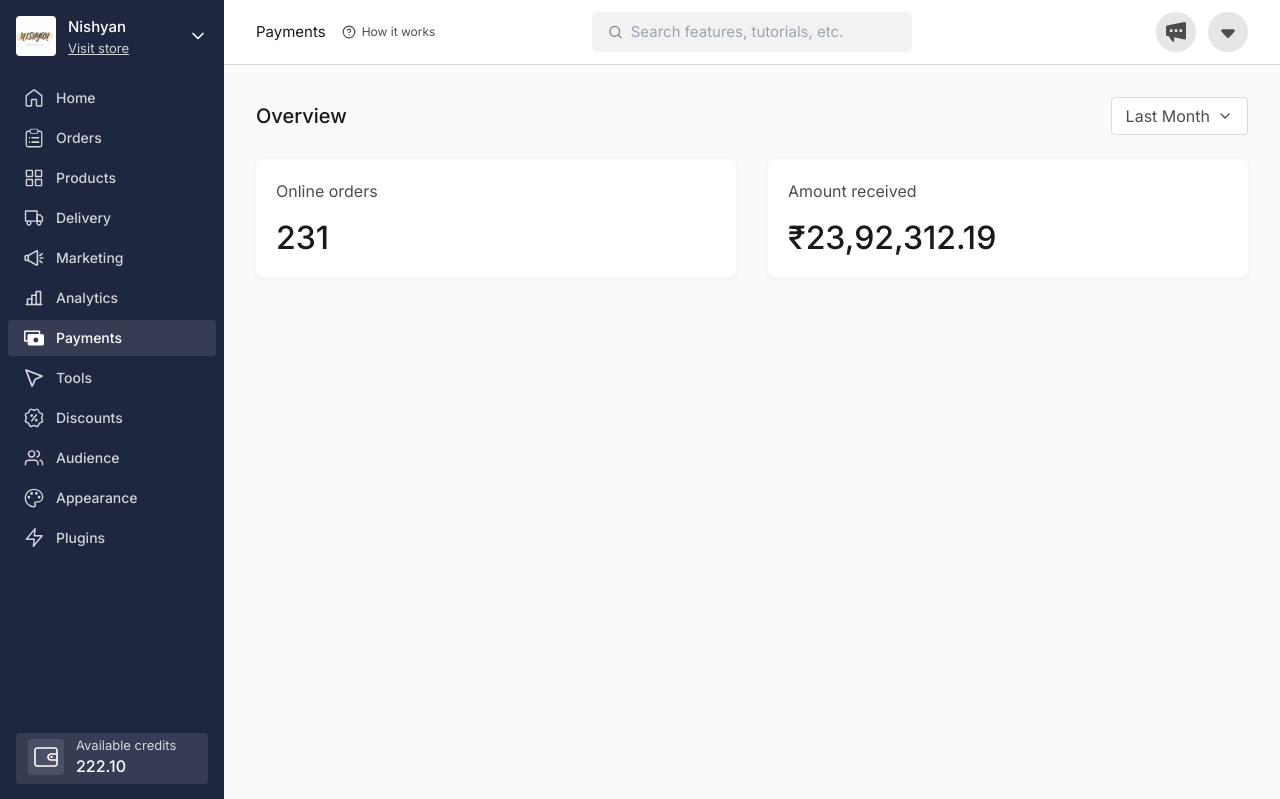
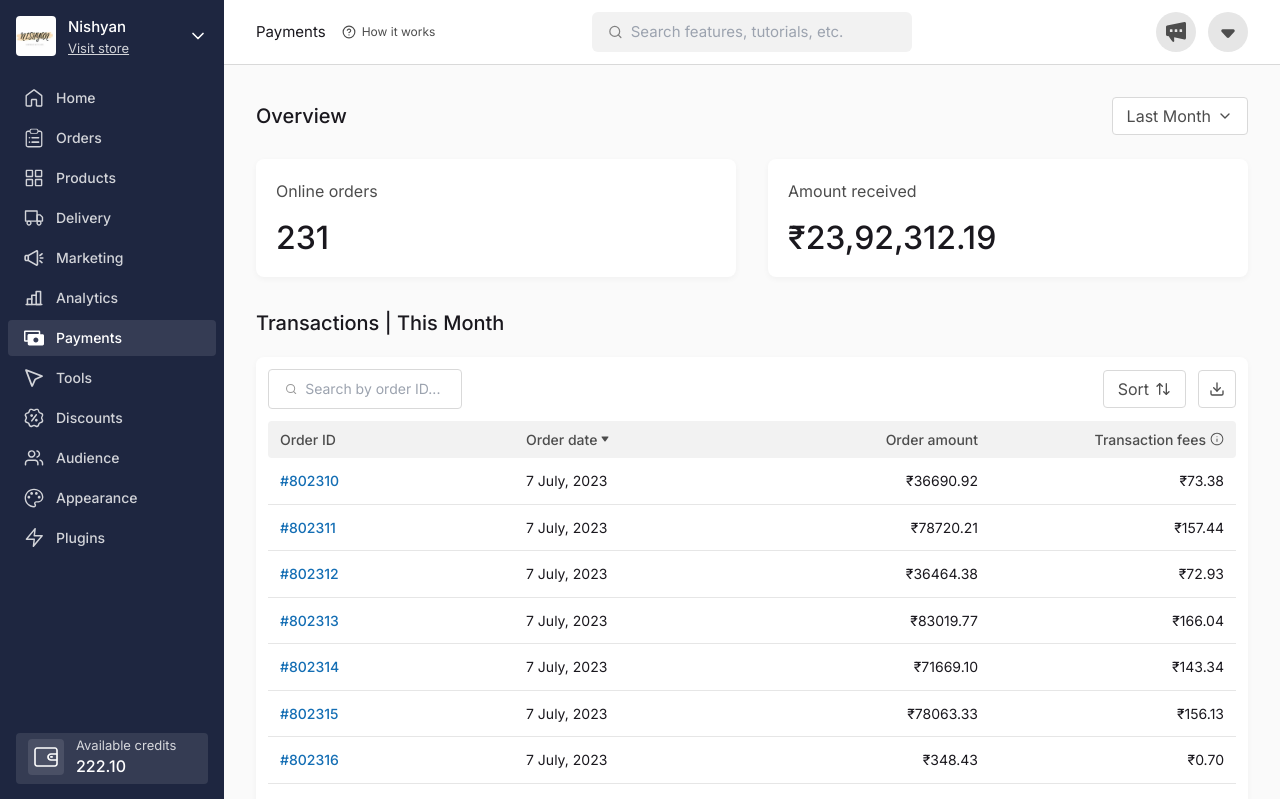
Before and after one commit to ChhikaraBRUH/dukaan-assignment, a Next.js app: page / in a window 1280 px wide. Shown: the top 799 px of the page. Built offline with nearby package versions, Linux system fonts and the light colour scheme.

Commit message:
feat: add Transactions Table component

```diff
--- a/src/app/page.tsx
+++ b/src/app/page.tsx
@@ -1,17 +1,20 @@
 import Header from "@/components/header";
 import Overview from "@/components/overview";
 import Sidebar from "@/components/sidebar";
+import Transactions from "@/components/transactions";
 
 export default function Home() {
   return (
     <div className="flex flex-row">
       <Sidebar />
 
-      <div className="flex w-full flex-1 flex-col gap-8 bg-[#fafafa]">
+      <div className="flex w-full flex-1 flex-col gap-8 bg-[#fafafa] pb-8">
         <Header />
 
         <div className="flex w-full flex-col gap-8 px-8">
           <Overview />
+
+          <Transactions />
         </div>
       </div>
     </div>
--- a/src/components/icons.tsx
+++ b/src/components/icons.tsx
@@ -176,8 +176,8 @@ export const sidebarIcons = {
       xmlns="http://www.w3.org/2000/svg"
     >
       <path
-        fill-rule="evenodd"
-        clip-rule="evenodd"
+        fillRule="evenodd"
+        clipRule="evenodd"
         d="M3.75 13.75H1.47727C0.661397 13.75 0 13.1904 0 12.5V3.75C0 3.05964 0.661397 2.5 1.47727 2.5H14.7727C15.5886 2.5 16.25 3.05964 16.25 3.75L16.25 6.25H18.5227C19.3386 6.25 20 6.8796 20 7.65625V16.0938C20 16.8704 19.3386 17.5 18.5227 17.5H5.22727C4.4114 17.5 3.75 16.8704 3.75 16.0938V13.75ZM5 6C4.17157 6 3.5 6.67157 3.5 7.5V12.25H1.5V4H14.75L14.75 6H5ZM11.875 14.375C13.2557 14.375 14.375 13.2557 14.375 11.875C14.375 10.4943 13.2557 9.375 11.875 9.375C10.4943 9.375 9.375 10.4943 9.375 11.875C9.375 13.2557 10.4943 14.375 11.875 14.375Z"
         fill="white"
       />
@@ -390,4 +390,53 @@ export const icons = {
       </defs>
     </svg>
   ),
+  FilledChevronDown: () => (
+    <svg
+      xmlns="http://www.w3.org/2000/svg"
+      width="8"
+      height="8"
+      viewBox="0 0 8 8"
+      fill="none"
+    >
+      <path
+        d="M3.43025 6.23409L0.606918 2.3286C0.548707 2.24507 0.517907 2.15037 0.517581 2.05392C0.517255 1.95746 0.547415 1.86262 0.60506 1.77882C0.662705 1.69502 0.745826 1.62519 0.846154 1.57627C0.946481 1.52736 1.06052 1.50106 1.17692 1.5H6.82358C6.93998 1.50106 7.05402 1.52736 7.15435 1.57627C7.25468 1.62519 7.3378 1.69502 7.39544 1.77882C7.45309 1.86262 7.48325 1.95746 7.48292 2.05392C7.4826 2.15037 7.45179 2.24507 7.39358 2.3286L4.57025 6.23409C4.51083 6.31526 4.42716 6.38238 4.32732 6.42895C4.22747 6.47553 4.11483 6.5 4.00025 6.5C3.88567 6.5 3.77303 6.47553 3.67319 6.42895C3.57334 6.38238 3.48967 6.31526 3.43025 6.23409Z"
+        fill="#4D4D4D"
+      />
+    </svg>
+  ),
+  InfoCircle: () => (
+    <svg
+      xmlns="http://www.w3.org/2000/svg"
+      width="14"
+      height="14"
+      viewBox="0 0 14 14"
+      fill="none"
+    >
+      <g clipPath="url(#clip0_0_5817)">
+        <path
+          fillRule="evenodd"
+          clipRule="evenodd"
+          d="M7.0002 1.63353C4.03627 1.63353 1.63353 4.03627 1.63353 7.0002C1.63353 9.96412 4.03627 12.3669 7.0002 12.3669C9.96412 12.3669 12.3669 9.96412 12.3669 7.0002C12.3669 4.03627 9.96412 1.63353 7.0002 1.63353ZM0.700195 7.0002C0.700195 3.5208 3.5208 0.700195 7.0002 0.700195C10.4796 0.700195 13.3002 3.5208 13.3002 7.0002C13.3002 10.4796 10.4796 13.3002 7.0002 13.3002C3.5208 13.3002 0.700195 10.4796 0.700195 7.0002Z"
+          fill="#4D4D4D"
+        />
+        <path
+          fillRule="evenodd"
+          clipRule="evenodd"
+          d="M7.00019 6.62382C7.25793 6.62382 7.46686 6.83276 7.46686 7.09049L7.46687 9.44604C7.46687 9.70377 7.25794 9.9127 7.00021 9.9127C6.74247 9.9127 6.53354 9.70377 6.53354 9.44604L6.53353 7.09049C6.53353 6.83276 6.74246 6.62382 7.00019 6.62382Z"
+          fill="#4D4D4D"
+        />
+        <path
+          fillRule="evenodd"
+          clipRule="evenodd"
+          d="M7.52801 4.75852C7.52801 5.05002 7.29171 5.28633 7.00021 5.28633C6.70871 5.28633 6.4724 5.05002 6.4724 4.75852C6.4724 4.46702 6.70871 4.23072 7.00021 4.23072C7.29171 4.23072 7.52801 4.46702 7.52801 4.75852Z"
+          fill="#4D4D4D"
+        />
+      </g>
+      <defs>
+        <clipPath id="clip0_0_5817">
+          <rect width="14" height="14" fill="white" />
+        </clipPath>
+      </defs>
+    </svg>
+  ),
 };
--- a/src/components/overview/index.tsx
+++ b/src/components/overview/index.tsx
@@ -1,3 +1,4 @@
+import Button from "@/components/ui/Button";
 import { ChevronDownIcon } from "lucide-react";
 
 export default function Overview() {
@@ -6,11 +7,11 @@ export default function Overview() {
       <div className="flex w-full flex-row items-center justify-between">
         <p className="text-xl font-medium leading-7 text-[#1A181E]">Overview</p>
 
-        <button className="flex flex-row items-center gap-[7px] rounded border border-[#D9D9D9] bg-white px-3.5 py-1.5 text-[#4D4D4D]">
+        <Button>
           <p className="text-base font-normal leading-normal">Last Month</p>
 
           <ChevronDownIcon size={16} className="h-4 w-4" />
-        </button>
+        </Button>
       </div>
 
       <div className="flex w-full flex-row items-center justify-between gap-8">
--- /dev/null
+++ b/src/components/transactions/index.tsx
@@ -0,0 +1,111 @@
+import { icons } from "@/components/icons";
+import Button, { IconButton } from "@/components/ui/Button";
+import { ArrowUpDownIcon, DownloadIcon, SearchIcon } from "lucide-react";
+
+export default function Transactions() {
+  return (
+    <div className="flex w-full flex-col gap-5">
+      <p className="text-xl font-medium leading-7 text-[#1A181E]">
+        Transactions | This Month
+      </p>
+
+      <TableContainer />
+    </div>
+  );
+}
+
+function TableContainer() {
+  const tableData = [];
+
+  for (let i = 0; i < 20; i++) {
+    let amount = (Math.random() * 100000).toFixed(2);
+    let fees = (Number(amount) * 0.002).toFixed(2);
+
+    tableData.push({
+      id: `#80231${i}`,
+      date: "7 July, 2023",
+      amount: `₹${amount}`,
+      fees: `₹${fees}`,
+    });
+  }
+
+  return (
+    <div
+      className="flex flex-col gap-3 rounded-lg bg-white px-3 pb-6 pt-3"
+      style={{ boxShadow: "0px 2px 6px 0px rgba(26, 24, 30, 0.04)" }}
+    >
+      <div className="flex w-full flex-row items-center justify-between">
+        <div className="w-1/5">
+          <SearchBox />
+        </div>
+
+        <div className="flex flex-row items-center gap-3">
+          <Button>
+            <p className="text-base font-normal leading-normal">Sort</p>
+            <ArrowUpDownIcon size={16} className="h-4 w-4" />
+          </Button>
+
+          <IconButton>
+            <DownloadIcon size={16} className="h-4 w-4" />
+          </IconButton>
+        </div>
+      </div>
+
+      <div className="flex w-full flex-col">
+        <TableHeader />
+        {tableData.map((data) => (
+          <TableRow key={data.id} {...data} />
+        ))}
+      </div>
+    </div>
+  );
+}
+
+function SearchBox() {
+  return (
+    <div className="flex w-full items-center gap-2 rounded border border-[#D9D9D9] px-4 py-2.5">
+      <SearchIcon size={14} className="h-3.5 w-3.5 text-[#999999]" />
+      <input
+        type="text"
+        placeholder="Search by order ID..."
+        className="w-full bg-transparent text-sm font-normal leading-tight text-[#999999] outline-none"
+      />
+    </div>
+  );
+}
+
+function TableHeader() {
+  return (
+    <div className="grid w-full grid-cols-4 gap-10 rounded bg-[#F2F2F2] px-3 py-2.5 text-sm font-medium leading-tight text-[#4D4D4D]">
+      <p>Order ID</p>
+      <p className="flex flex-row items-center justify-start gap-1">
+        Order date <icons.FilledChevronDown />
+      </p>
+      <p className="flex flex-row justify-end">Order amount</p>
+      <p className="flex flex-row items-center justify-end gap-1">
+        Transaction fees <icons.InfoCircle />
+      </p>
+    </div>
+  );
+}
+
+function TableRow({
+  id,
+  date,
+  amount,
+  fees,
+}: {
+  id: string;
+  date: string;
+  amount: string;
+  fees: string;
+}) {
+  return (
+    <div className="grid w-full grid-cols-4 gap-10 border-b border-b-[#E6E6E6] px-3 py-3.5 text-sm font-normal leading-tight text-[#1A181E] hover:bg-[#F1F5F9]">
+      <p className="font-medium text-[#146EB4]">{id}</p>
+      <p>{date}</p>
+      <p className="flex flex-row justify-end">{amount}</p>
+      <p className="flex flex-row justify-end">{fees}</p>
+    </div>
+  );
+}
--- /dev/null
+++ b/src/components/ui/Button.tsx
@@ -0,0 +1,15 @@
+export default function Button({ children }: { children: React.ReactNode }) {
+  return (
+    <button className="flex flex-row items-center gap-1.5 rounded border border-[#D9D9D9] bg-white px-3.5 py-1.5 text-[#4D4D4D]">
+      {children}
+    </button>
+  );
+}
+
+export function IconButton({ children }: { children: React.ReactNode }) {
+  return (
+    <button className="flex items-center justify-center rounded border border-[#D9D9D9] bg-white p-2.5 text-[#4D4D4D]">
+      {children}
+    </button>
+  );
+}
```
